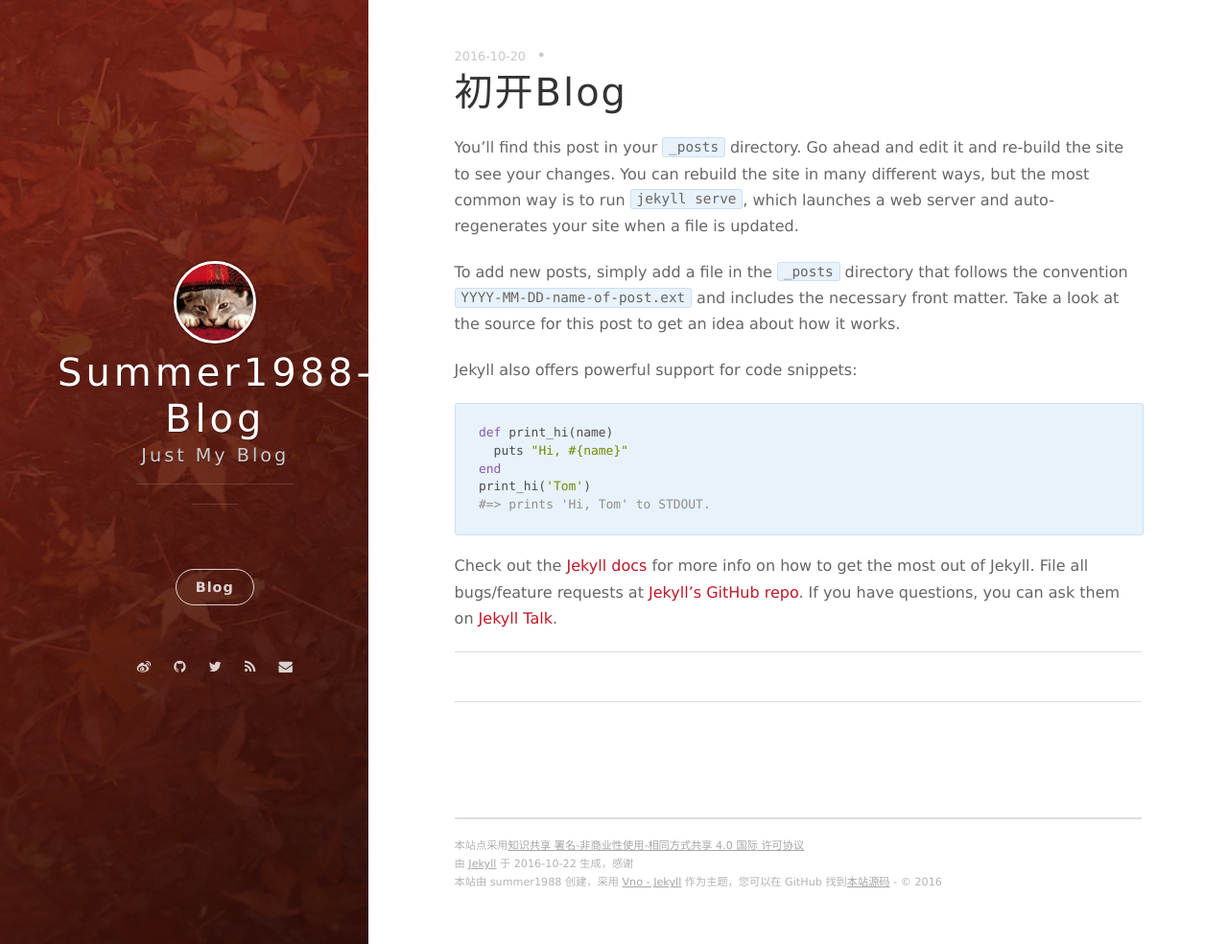
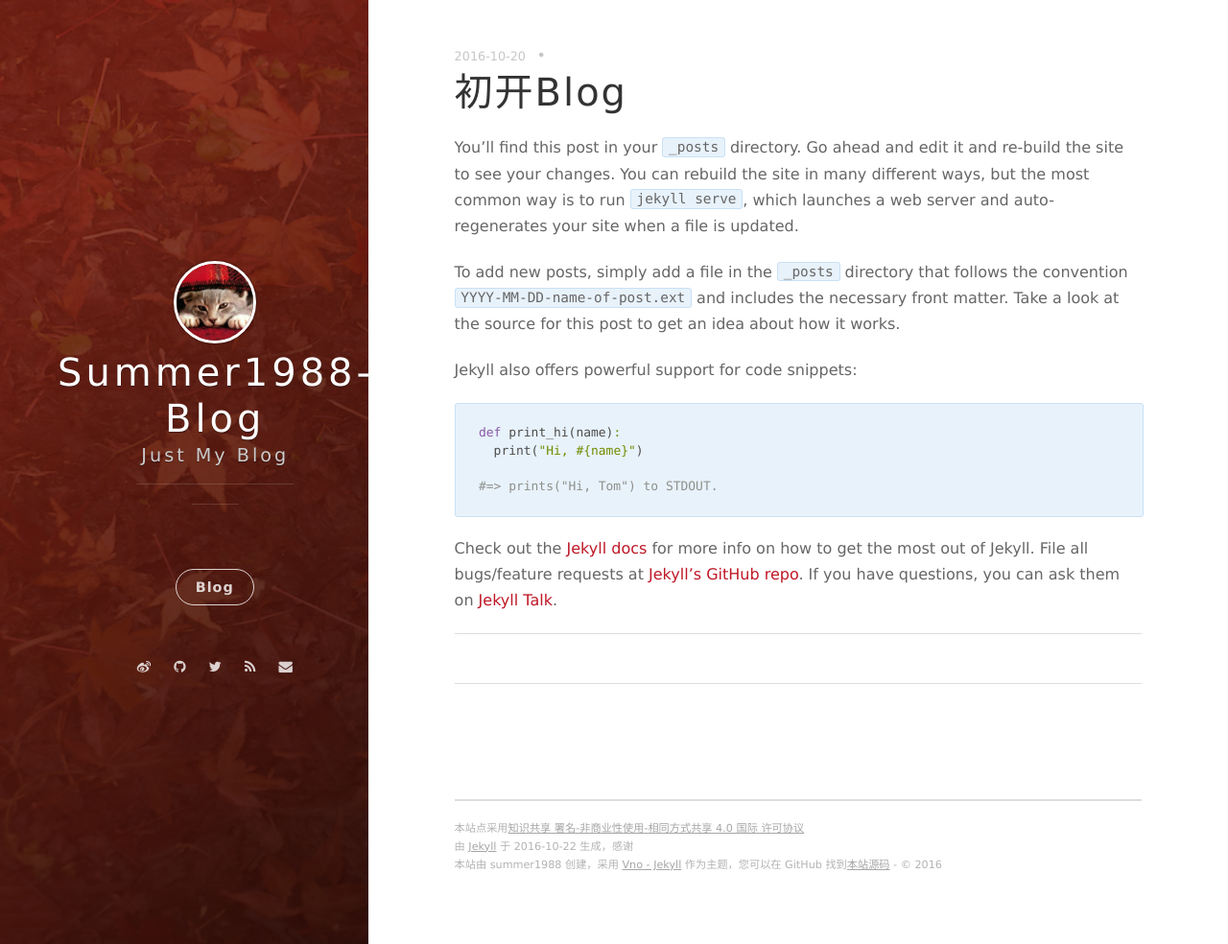
Before and after one commit to summer1988/summer1988.github.io, a Jekyll site: the page built from _posts/2016-10-21-初开Blog.markdown, in a window 1280 px wide and 984 px high. Shown: the whole window at 96% size. Built offline with Jekyll 4.4.1, drawn with Linux system fonts in a browser that asks for light colours; nearby versions of some CDN libraries; comment, search, counter and statistics services are not loaded.

Commit message:
update my first blog

```diff
--- a/_posts/2016-10-21-初开Blog.markdown
+++ b/_posts/2016-10-21-初开Blog.markdown
@@ -10,12 +10,11 @@ To add new posts, simply add a file in the `_posts` directory that follows the c
 
 Jekyll also offers powerful support for code snippets:
 
-{% highlight ruby %}
-def print_hi(name)
-  puts "Hi, #{name}"
-end
-print_hi('Tom')
-#=> prints 'Hi, Tom' to STDOUT.
+{% highlight python %}
+def print_hi(name):
+  print("Hi, #{name}")
+
+#=> prints("Hi, Tom") to STDOUT.
 {% endhighlight %}
 
 Check out the [Jekyll docs][jekyll-docs] for more info on how to get the most out of Jekyll. File all bugs/feature requests at [Jekyll’s GitHub repo][jekyll-gh]. If you have questions, you can ask them on [Jekyll Talk][jekyll-talk].
```
